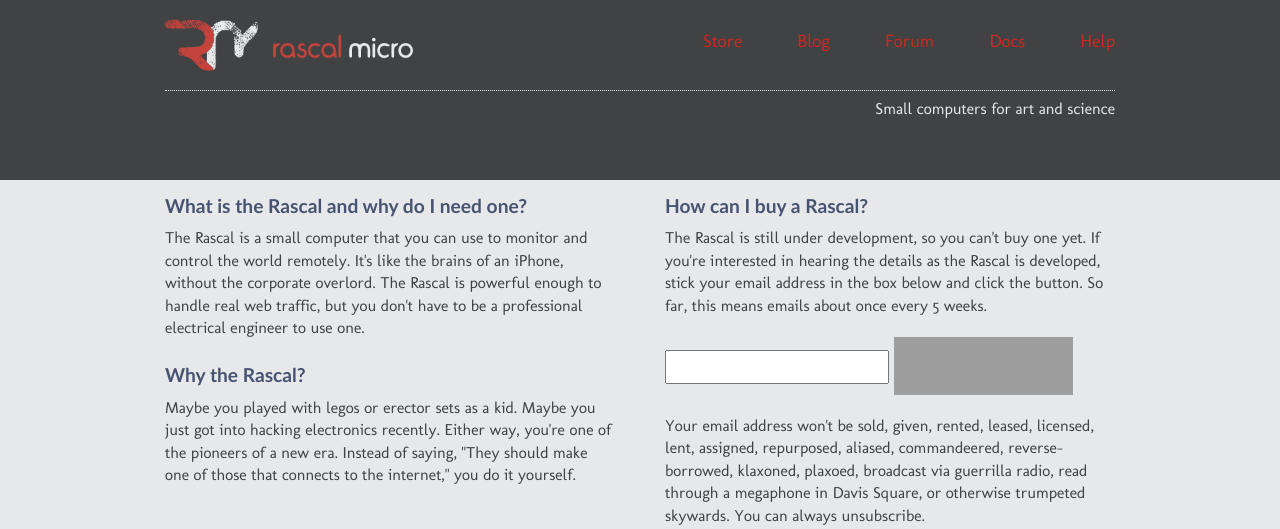
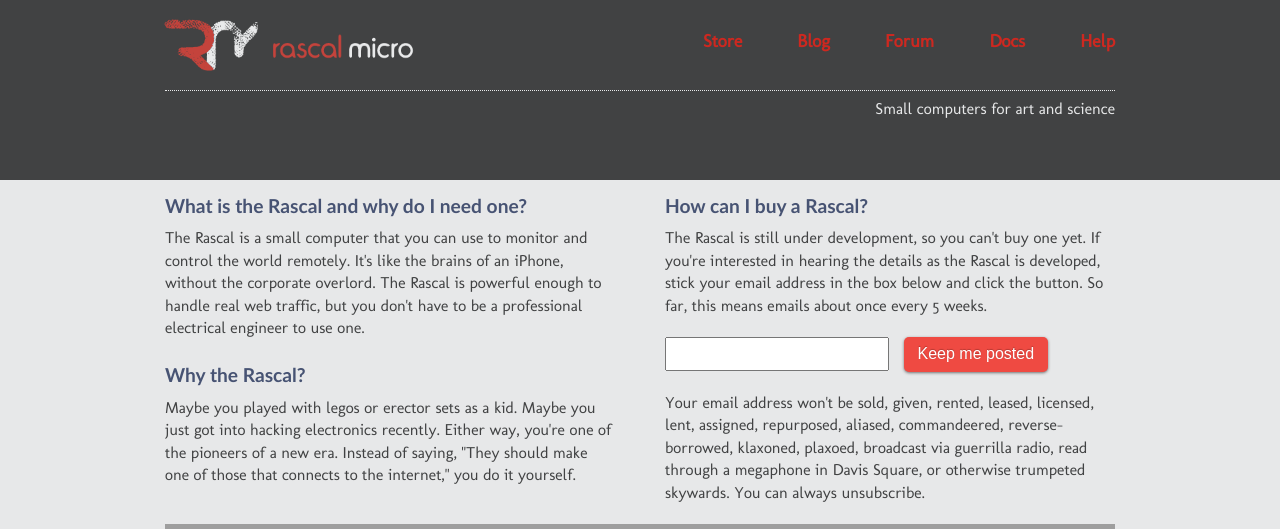
Before and after one commit to rascalmicro/rascal-www, a PHP site: page / in a window 1280 px wide. Shown: the top 529 px of the page. Run offline with PHP 8.4, Linux system fonts and the light colour scheme; style sheets or scripts are compiled from the project's sources; some libraries are stand-ins or nearby versions; some web fonts are replaced; grey boxes are pictures that could not be loaded.

Commit message:
Change mailing list button to use pure CSS

```diff
--- a/index.htm
+++ b/index.htm
@@ -50,9 +50,11 @@
                     <form action="http://rascalmicro.us1.list-manage.com/subscribe/post?u=1b1bbc0cef4aee1d788f8423d&amp;id=f8f38179b4" method="post" id="mc-embedded-subscribe-form" name="mc-embedded-subscribe-form" class="validate" target="_blank">
                         <div class="mc-field-group">
                             <input type="text" value="" name="EMAIL" class="required email" id="mce-EMAIL">
-                            <input type="submit" value="" name="subscribe" id="mc-embedded-subscribe" class="btn" alt="Keep me posted">
-	                        <div class="response" id="mce-error-response" style="display:none"></div>
-	                        <div class="response" id="mce-success-response" style="display:none"></div>
+                            <button type="submit" value="" name="subscribe" id="mc-embedded-subscribe" class="large red awesome" alt="Keep me posted">
+                                Keep me posted
+                            </button>
+                            <div class="response" id="mce-error-response" style="display:none"></div>
+                            <div class="response" id="mce-success-response" style="display:none"></div>
                         </div>
                     </form>
                 </div>
--- a/style.less
+++ b/style.less
@@ -10,10 +10,6 @@
 
 * {
     margin: 0;
-    padding: 0;
-}
-
-body {
     padding: 0;
 }
 
@@ -104,22 +100,13 @@
     margin-left: -9px;
 }
 
-#mc-embedded-subscribe {
-    background: url(/img/keep-me-posted.png) no-repeat;
-    cursor: pointer;
-    width: 179px;
-    height: 58px;
-    border: none;
-    vertical-align: top;
-}
-
 #mce-EMAIL {
     width: 220px;
     height: 30px;
     font-family: "Molengo","URW Gothic L",sans-serif;
     font-size: 1em;
     vertical-align: top;
-    margin-top: 13px;
+    margin-right: 10px;
 }
 
 #righttorso img {
@@ -167,6 +154,21 @@
 
 /* links */
 
+a {
+    color: @rascal-dark;
+    font-weight: bold;
+}
+
+a:visited {
+    color: @rascal-dark;
+    font-weight: bold;
+}
+
+a:hover {
+    color: @rascal-main;
+    font-weight: bold;
+}
+
 #header a {
     color: @rascal-main;
     text-decoration: none;
```
Also changed, not shown: other parts of style.less (+47 -15 lines).
